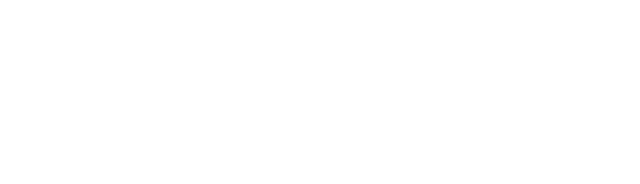
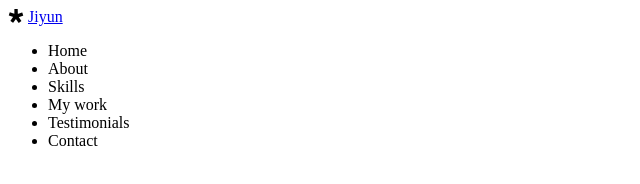
Before and after one commit to JJiiyun/Portfolio_web, a plain HTML site: page index.html in a window 1280 px wide. Shown: the whole page, without its empty margins (0-640 px from the left). Drawn offline with Linux system fonts and the light colour scheme.

Commit message:
HTML: navbar

```diff
--- a/index.html
+++ b/index.html
@@ -18,6 +18,30 @@
     />
 </head>
 <body>
-
+    <!-- Navbar -->
+    <nav id="navbar">
+        <div class="navbar__logo">
+            <i class="fab fa-diaspora"></i>
+            <a href="#">Jiyun</a>
+        </div>
+        <ul class="navbar__menu">
+            <li class="navbar__menu__item">Home</li>
+            <li class="navbar__menu__item">About</li>
+            <li class="navbar__menu__item">Skills</li>
+            <li class="navbar__menu__item">My work</li>
+            <li class="navbar__menu__item">Testimonials</li>
+            <li class="navbar__menu__item">Contact</li>
+        </ul>
+        <!-- About -->
+        <section id="about"></section>
+        <!-- Skills -->
+        <section id="skills"></section>
+        <!-- Work -->
+        <section id="work"></section>
+        <!-- Testimonials -->
+        <section id="testimonials"></section>
+        <!-- Contact -->
+        <section id="contact"></section>
+    </nav>
 </body>
 </html>
```
